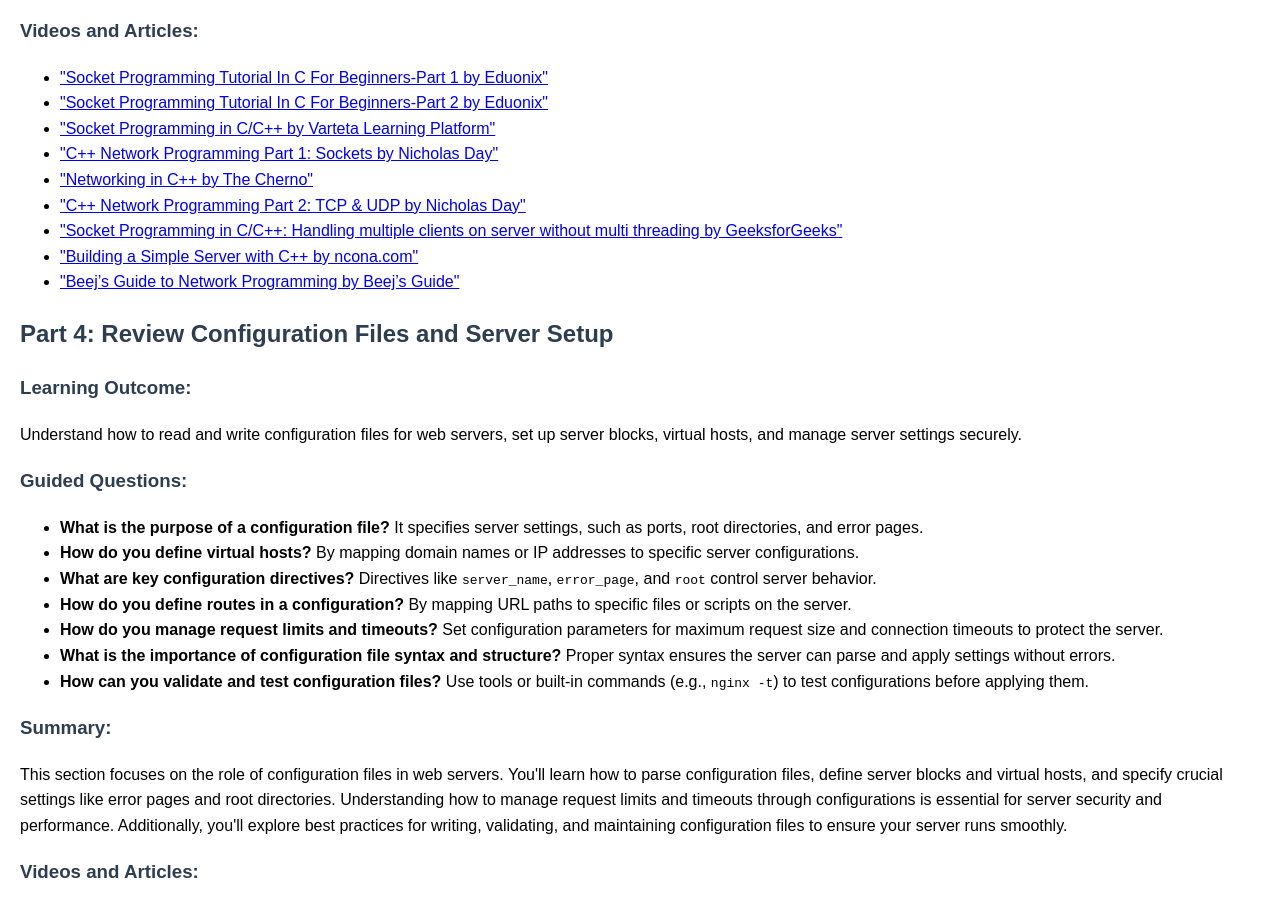
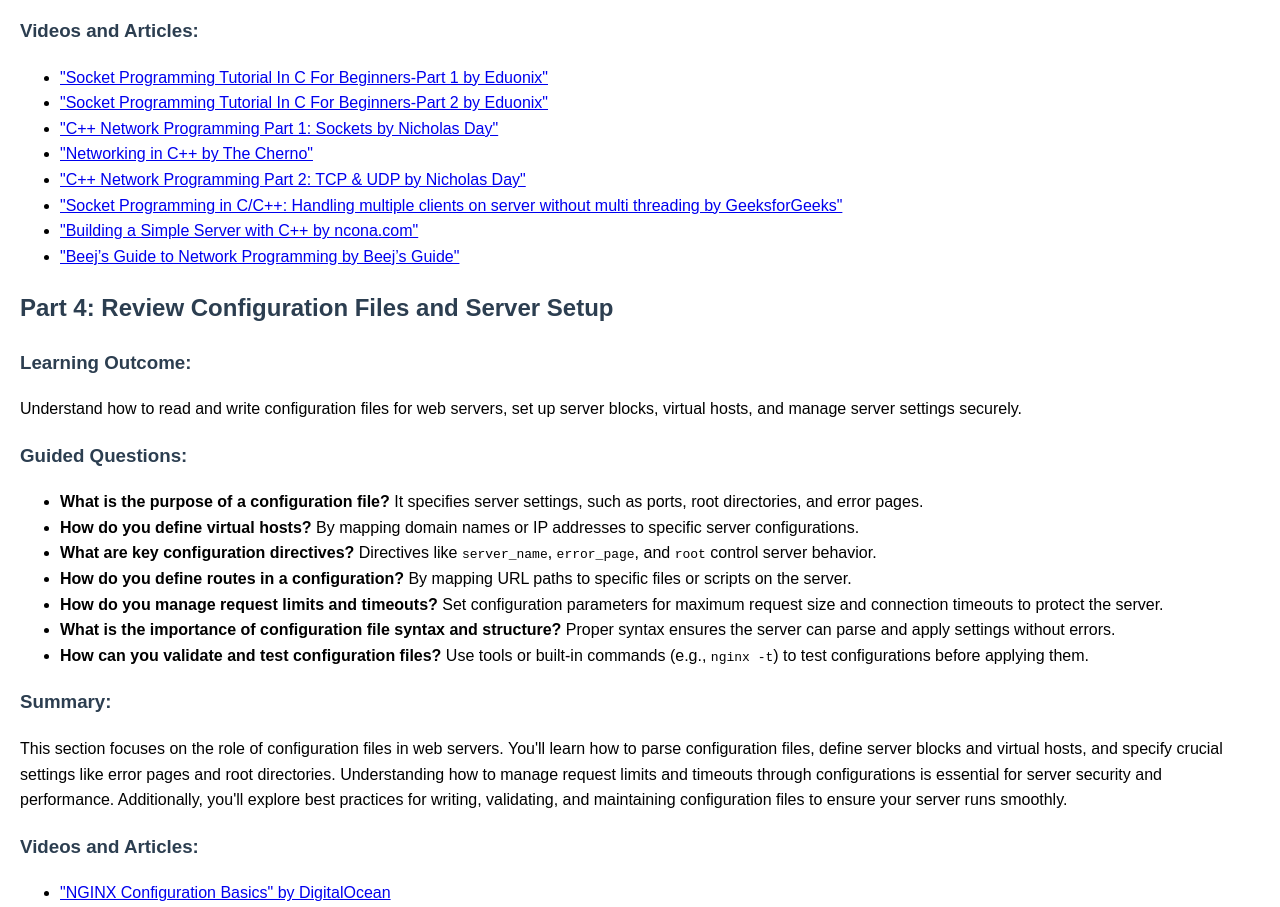
Before and after one commit to nima-nourinejad/webserv, a plain HTML site: page index.html in a window 1280 px wide. Shown: the part 4618-5525 px from the top of the page. Drawn offline with Linux system fonts and the light colour scheme.

Commit message:
Update index.html

```diff
--- a/index.html
+++ b/index.html
@@ -273,7 +273,6 @@
         <ul>
             <li><a href="https://www.youtube.com/watch?v=LtXEMwSG5-8" target="_blank">"Socket Programming Tutorial In C For Beginners-Part 1 by Eduonix"</a></li>
             <li><a href="https://www.youtube.com/watch?v=mStnzIEprH8" target="_blank">"Socket Programming Tutorial In C For Beginners-Part 2 by Eduonix"</a></li>
-            <li><a href="https://youtube.com/playlist?list=PLhnN2F9NiVmAMn9iGB_Rtjs3aGef3GpSm&si=9lr5VH-nkJ210bAO" target="_blank">"Socket Programming in C/C++ by Varteta Learning Platform"</a></li>
             <li><a href="https://www.youtube.com/watch?v=gntyAFoZp-E" target="_blank">"C++ Network Programming Part 1: Sockets by Nicholas Day"</a></li>
             <li><a href="https://www.youtube.com/watch?v=jS9rBienEFQ" target="_blank">"Networking in C++ by The Cherno"</a></li>
             <li><a href="https://www.youtube.com/watch?v=sXW_sNGvqcU&t=0s" target="_blank">"C++ Network Programming Part 2: TCP & UDP by Nicholas Day"</a></li>
```
